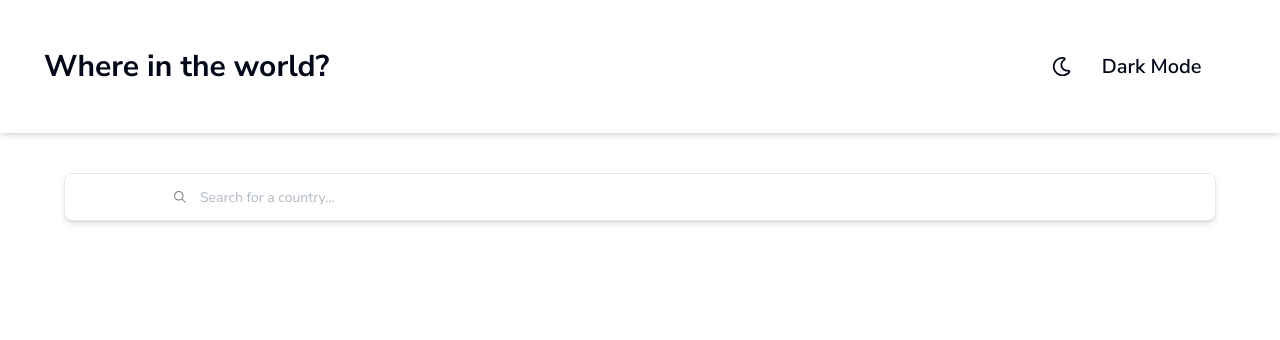
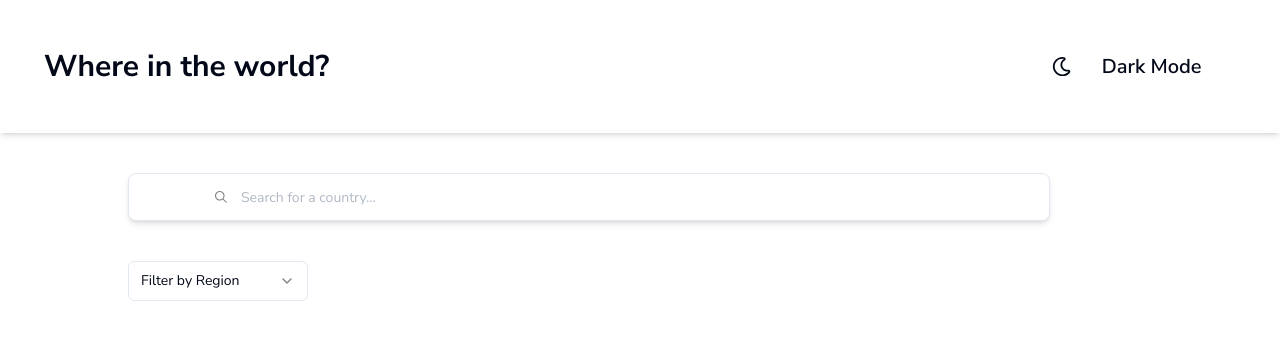
Before and after one commit to GabrielMarcC/countries, a Next.js app: page / in a window 1280 px wide. Shown: the top 340 px of the page. Built offline with nearby package versions, Linux system fonts and the light colour scheme.

Commit message:
feat: created select filter design

```diff
--- a/src/app/layout.tsx
+++ b/src/app/layout.tsx
@@ -2,7 +2,7 @@ import type { Metadata } from "next";
 import { Nunito_Sans } from "next/font/google";
 import "./globals.css";
 import { Header } from "@/components/Header";
-import { ThemeProvider } from "@/components/ThemeProvider";
+import { ThemeProvider } from "@/Providers/ThemeProvider";
 
 const nunito = Nunito_Sans({ subsets: ["latin"] });
 
@@ -17,11 +17,11 @@ export default function RootLayout({
   children: React.ReactNode;
 }>) {
   return (
-    <html lang="en">
+    <html lang="en" suppressHydrationWarning>
       <body className={nunito.className}>
         <ThemeProvider
           attribute="class"
-          defaultTheme="system"
+          defaultTheme="light"
           enableSystem
           disableTransitionOnChange
         >
--- a/src/app/page.tsx
+++ b/src/app/page.tsx
@@ -1,9 +1,13 @@
 import { SearchCountry } from "@/components/SearchCountry";
+import { SelectFilter } from "@/components/SelectFilter";
 
 export default function Home() {
   return (
     <main className="flex min-h-screen flex-col items-center justify-between">
-      <SearchCountry />
+      <div className="w-[80%] flex flex-col justify-center items-start gap-10">
+        <SearchCountry />
+        <SelectFilter />
+      </div>
     </main>
   );
 }
--- a/src/components/Header/index.tsx
+++ b/src/components/Header/index.tsx
@@ -1,10 +1,10 @@
 "use client";
 
 import { useTheme } from "next-themes";
-import { ControlTheme } from "../ThemeProvider/control-theme";
+import { ControlTheme } from "@/Providers/ThemeProvider/control-theme";
 
 export const Header = () => {
-  const { theme } = useTheme();
+  const { resolvedTheme } = useTheme();
 
   return (
     <header className="w-full  flex flex-row justify-between p-4 lg:p-7 items-center shadow-md  dark:bg-dark_blue">
@@ -14,7 +14,9 @@ export const Header = () => {
       <div className="w-[40%] xl:w-[20%] flex justify-center items-center gap-1 py-4">
         <ControlTheme />
         <span className="font-semibold lg:text-[20px] lg:px-4">
-          {theme && theme === "dark" ? "Light Mode" : "Dark Mode"}
+          {resolvedTheme && resolvedTheme === "dark"
+            ? "Light Mode"
+            : "Dark Mode"}
         </span>
       </div>
     </header>
--- a/src/components/SearchCountry/index.tsx
+++ b/src/components/SearchCountry/index.tsx
@@ -8,7 +8,7 @@ export const SearchCountry = () => {
     <div className="w-[90%] h-[3rem] flex justify-center items-center mt-10 bg-white dark:bg-dark_blue border shadow-md rounded-lg">
       <IoIosSearch color="gray" />
       <Input
-        className="w-[80%] focus-visible:ring-0 focus-visible:ring-offset-0 placeholder:opacity-50 border-none dark:bg-dark_blue"
+        className="w-[80%] focus-visible:ring-0 focus-visible:ring-offset-0 placeholder:opacity-50 border-none dark:bg-dark_blue "
         placeholder="Search for a country..."
       />
     </div>
--- /dev/null
+++ b/src/components/SelectFilter/index.tsx
@@ -0,0 +1,31 @@
+"use client";
+
+import * as React from "react";
+
+import {
+  Select,
+  SelectContent,
+  SelectGroup,
+  SelectItem,
+  SelectTrigger,
+  SelectValue,
+} from "@/components/ui/select";
+
+export function SelectFilter() {
+  return (
+    <Select>
+      <SelectTrigger className="w-[180px] dark:bg-dark_blue ring-0 focus:ring-0 focus:ring-offset-0">
+        <SelectValue placeholder="Filter by Region" />
+      </SelectTrigger>
+      <SelectContent>
+        <SelectGroup>
+          <SelectItem value="Africa">Africa</SelectItem>
+          <SelectItem value="America">America</SelectItem>
+          <SelectItem value="Asia">Asia</SelectItem>
+          <SelectItem value="Europa">Europe</SelectItem>
+          <SelectItem value="Oceania">Oceania</SelectItem>
+        </SelectGroup>
+      </SelectContent>
+    </Select>
+  );
+}
```
Also changed, not shown: src/Providers/ThemeProvider/control-theme/index.tsx (renamed from src/components/ThemeProvider/control-theme/index.tsx), src/Providers/ThemeProvider/index.tsx (renamed from src/components/ThemeProvider/index.tsx).
